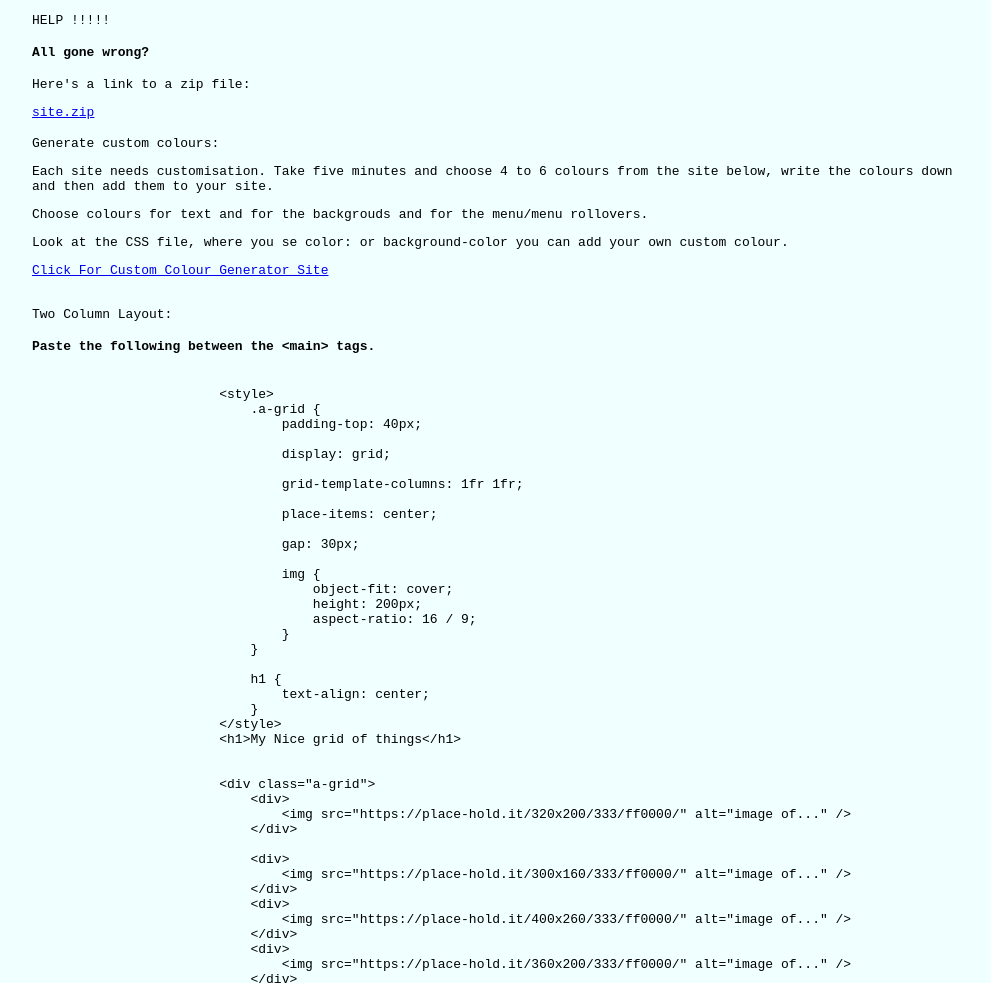
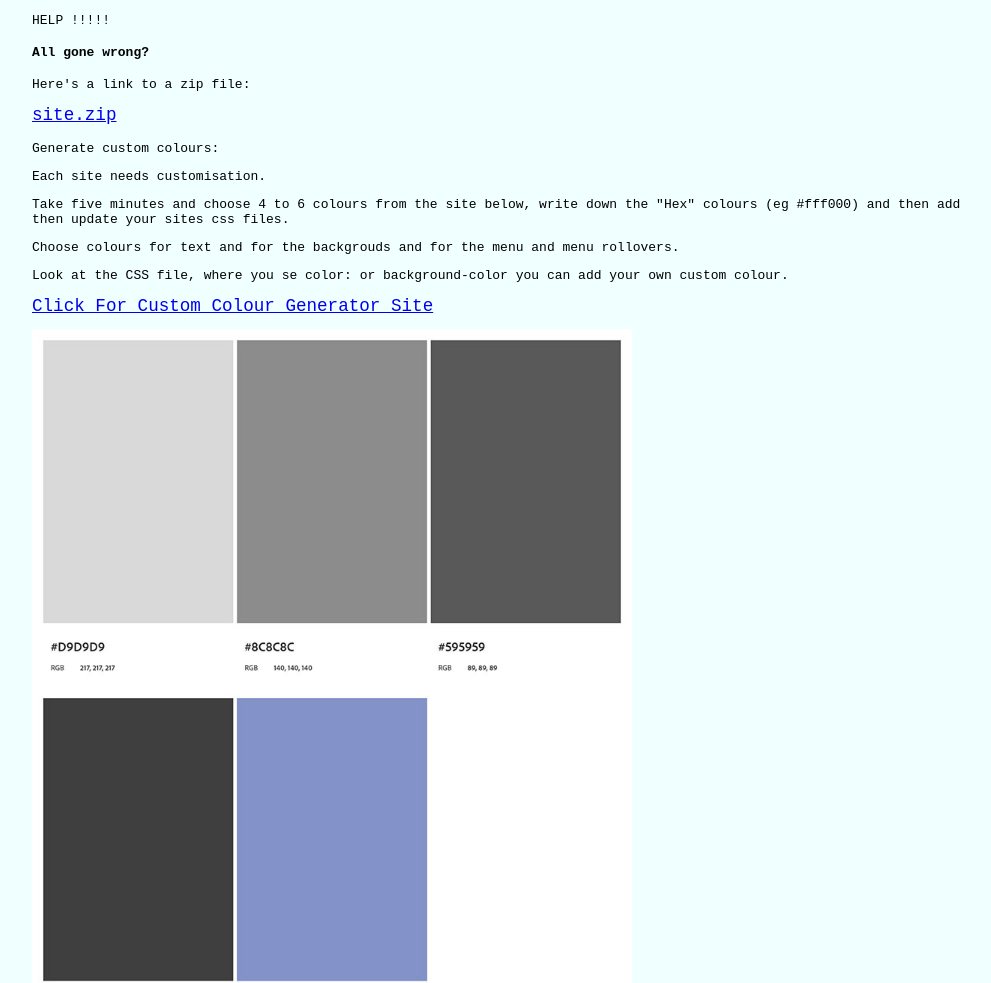
Before and after one commit to kdowd/StMarys_2025, a plain HTML site: page index.html in a window 1280 px wide. Shown: the part 3498-4481 px from the top of the page, without its empty margins (134-1125 px from the left). Drawn offline with Linux system fonts and the light colour scheme.

Commit message:
increase <a> font size

```diff
--- a/index.html
+++ b/index.html
@@ -369,15 +369,18 @@
                     </fw-pill>
                 </fw-accordion-title>
                 <fw-accordion-body>
-                    <p>Each site needs customisation. Take five minutes and choose 4 to 6 colours from the site below,
-                        write the colours down and then add them to your site.
+                    <p>Each site needs customisation. </p>
+                    <p>Take five minutes and choose 4 to 6 colours from the site below,
+                        write down the "Hex" colours (eg #fff000) and then add then update your sites css files.
                     </p>
-                    <p>Choose colours for text and for the backgrouds and for the menu/menu
+                    <p>Choose colours for text and for the backgrouds and for the menu and menu
                         rollovers.</p>
                     <p>Look at the CSS file, where you se color: or background-color you can add your own custom colour.
                     </p>
                     <div>
                         <p><a href=" https://coolors.co/generate">Click For Custom Colour Generator Site</a></p>
+                        <img width="600" height="auto" src="colours_updated.jpg" alt="">
+
                     </div>
 
                     <fw-toggle size="medium"></fw-toggle>
@@ -478,7 +481,7 @@
                     <xmp>
                         <style>
                             ::backdrop {
-                                background-image: linear-gradient(45deg, snow, rebeccapurple, dodgerblue, orangered);
+                                background-image: linear-gradient(45deg, snow, rebeccapurple, dodgerblue);
                                 opacity: 0.75;
                             }
 
--- a/styles.css
+++ b/styles.css
@@ -18,3 +18,7 @@ ul li {
 ol {
   margin-bottom: 1rem;
 }
+
+a {
+  font-size: 1.1rem;
+}
```
Also changed, not shown: colours_updated.jpg (added).
